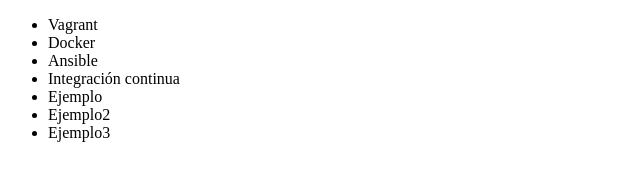
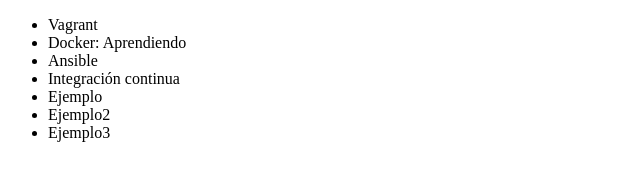
Before and after one commit to JulianAG981/Git, a plain HTML site: page index.html in a window 1280 px wide. Shown: the full height of the page, 0-640 px from the left. Drawn offline with Linux system fonts and the light colour scheme.

Commit message:
Modificando constainers

```diff
--- a/index.html
+++ b/index.html
@@ -8,7 +8,7 @@
 <body>
      <ul>
          <li> Vagrant </li>
-         <li> Docker </li>
+         <li> Docker: Aprendiendo </li>
          <li> Ansible </li>
          <li> Integración continua </li>
          <li> Ejemplo </li>
```
